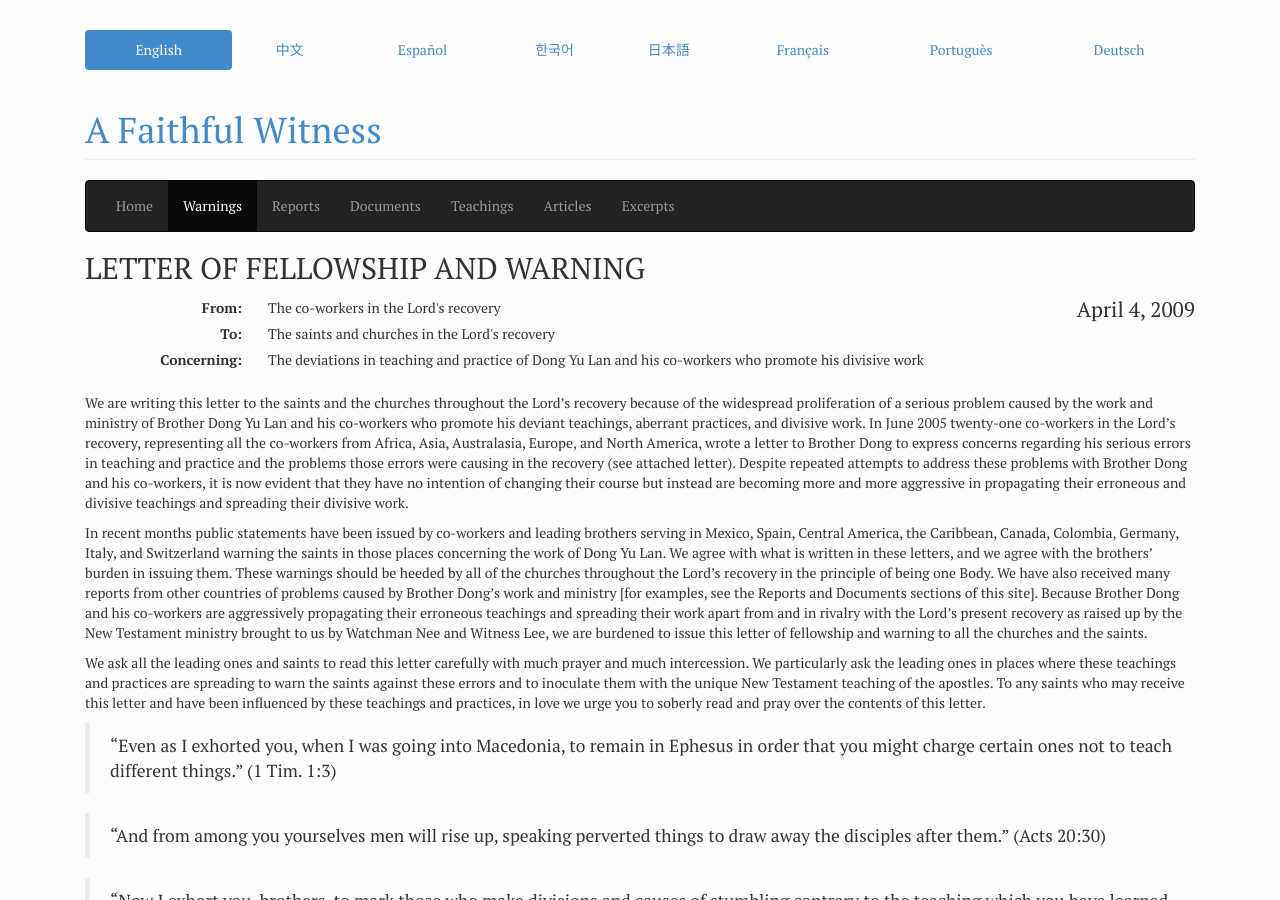
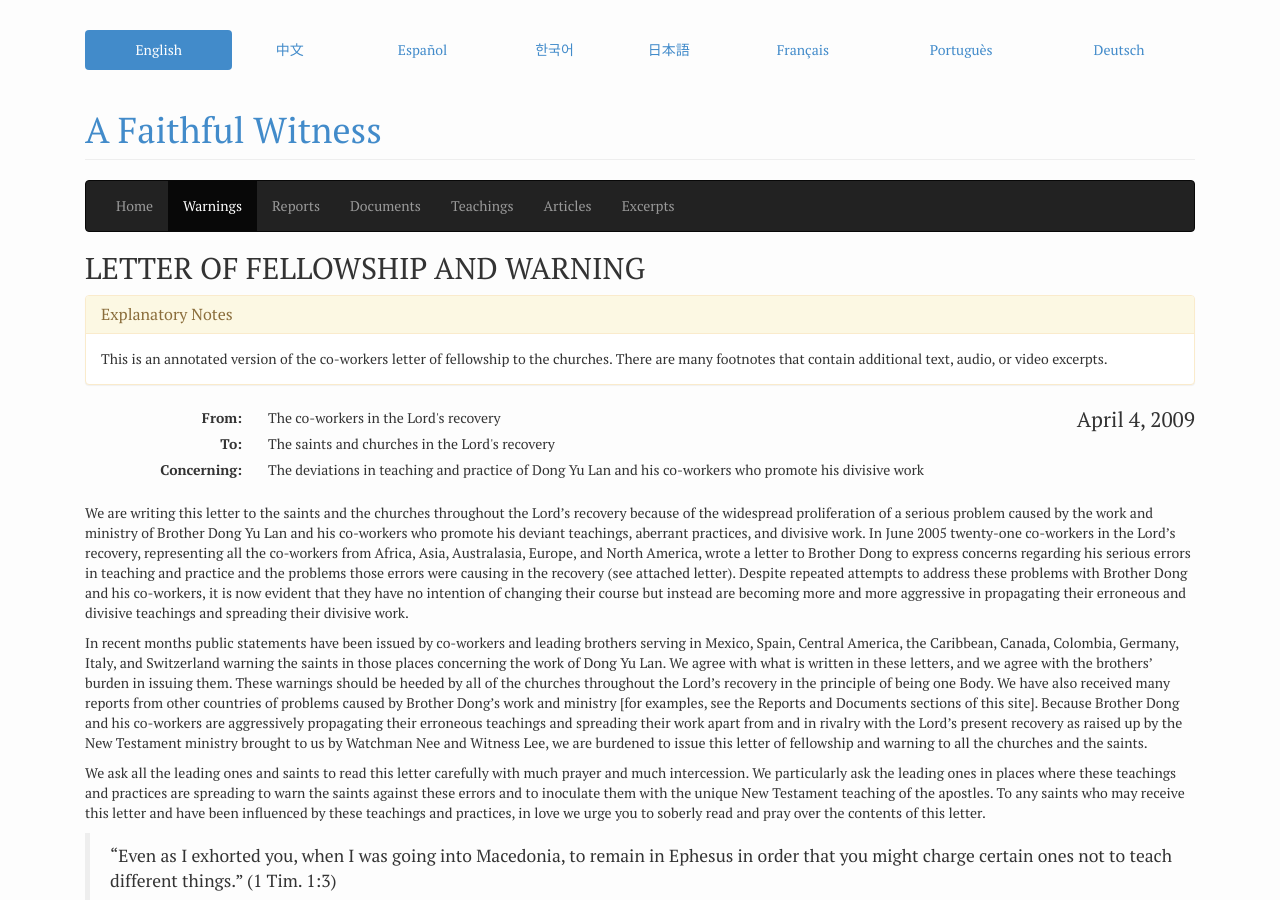
Before and after one commit to dcproject/faithful-witness, a Jekyll site: the page built from warnings/annotated/index.md, in a window 1280 px wide and 900 px high. Built offline with Jekyll 4.4.1, drawn with Linux system fonts in a browser that asks for light colours; nearby versions of some CDN libraries.

Commit message:
sample explantory notes collapsible

```diff
--- a/warnings/annotated/index.md
+++ b/warnings/annotated/index.md
@@ -4,6 +4,21 @@ section: warnings
 ---
 
 ## LETTER OF FELLOWSHIP AND WARNING
+
+<div class="panel panel-warning">
+    <div class="panel-heading">
+      <h4 class="panel-title">
+        <a data-toggle="collapse" data-parent="#accordion" href="#collapseOne">
+          Explanatory Notes
+        </a>
+      </h4>
+    </div>
+    <div id="collapseOne" class="panel-collapse collapse in">
+      <div class="panel-body">
+        This is an annotated version of the co-workers letter of fellowship to the churches. There are many footnotes that contain additional text, audio, or video excerpts.
+      </div>
+    </div>
+  </div>
 
 <p class="lead pull-right">April 4, 2009</p>
 
```
